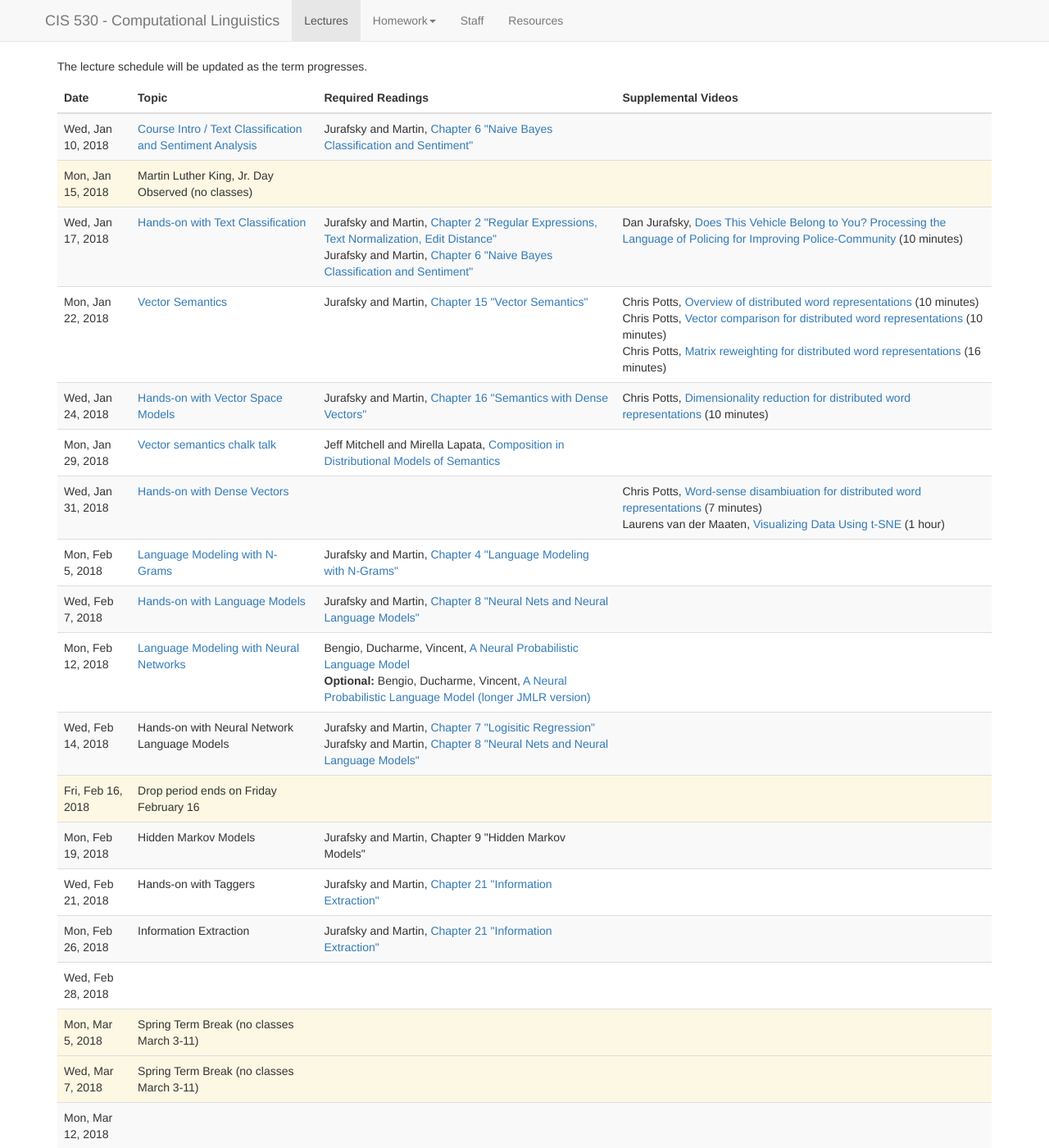
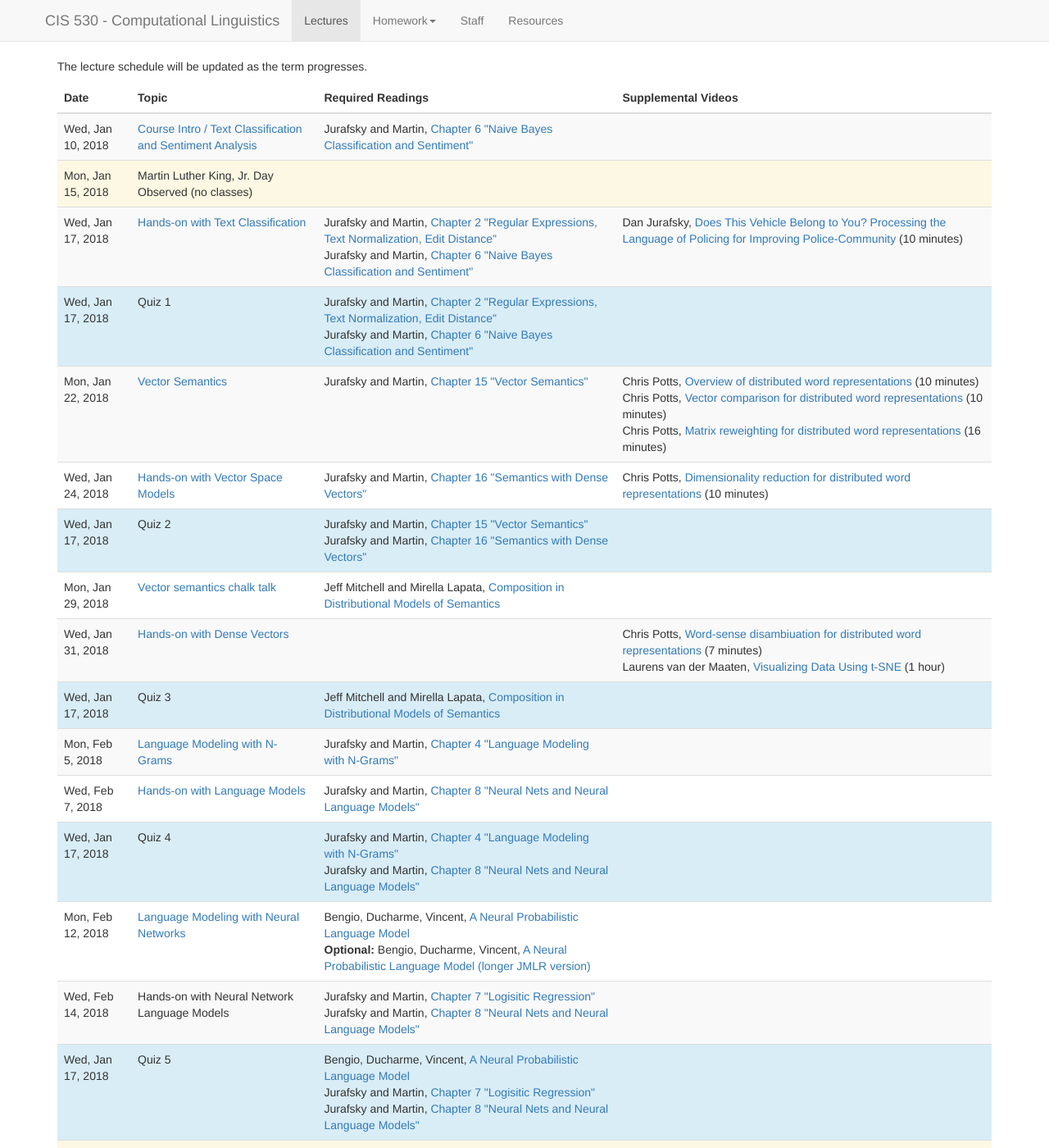
Before and after one commit to computational-linguistics-class/computational-linguistics-class.github.io, a Jekyll site: the page built from lectures.md, in a window 1280 px wide and 1400 px high. Shown: the whole window at 82% size. Built offline with Jekyll 4.4.1, drawn with Linux system fonts in a browser that asks for light colours; nearby versions of some CDN libraries; a script that is not in the unit is left out.

Commit message:
Added quizzes to the lecture schedule

```diff
--- a/_data/lectures.yaml
+++ b/_data/lectures.yaml
@@ -31,6 +31,19 @@
       url: https://vimeo.com/238231994
       length: 10 minutes
       note: This invited talk discusses Dan's work on analyzing police body camera data to see if there is a difference in police interactions with black motorists versus white motorists.  He uses text classification to categorize differnt dimensions of the conversations that happen in traffic stops.
+-
+  date: 2018-01-17
+  type: exam
+  title: Quiz 1
+  readings:
+    -
+      title: Chapter 2 "Regular Expressions, Text Normalization, Edit Distance"
+      authors: Jurafsky and Martin
+      url: https://web.stanford.edu/~jurafsky/slp3/2.pdf
+    -
+      title: Chapter 6 "Naive Bayes Classification and Sentiment"
+      authors: Jurafsky and Martin
+      url: https://web.stanford.edu/~jurafsky/slp3/6.pdf
 -
   date: 2018-01-22
   slides: slides/02-vector-semantics.pdf
@@ -72,6 +85,19 @@
       url: https://www.youtube.com/watch?v=qSA9v7ZkC7Q&index=4&list=PLfmUaIBTH8exY7fZnJss508Bp8k1R8ASG
       length: 10 minutes
 -
+  date: 2018-01-17
+  type: exam
+  title: Quiz 2
+  readings:
+    -
+      title: Chapter 15 "Vector Semantics"
+      authors: Jurafsky and Martin
+      url: https://web.stanford.edu/~jurafsky/slp3/15.pdf
+    -
+      title: Chapter 16 "Semantics with Dense Vectors"
+      authors: Jurafsky and Martin
+      url: https://web.stanford.edu/~jurafsky/slp3/16.pdf
+-
   date: 2018-01-29
   slides: slides/03-vector-semantics-chalk-talk.pdf
   title: Vector semantics chalk talk
@@ -97,6 +123,15 @@
       url: https://www.youtube.com/watch?v=RJVL80Gg3lA
       length: 1 hour
 -
+  date: 2018-01-17
+  type: exam
+  title: Quiz 3
+  readings:
+    -
+      title: Composition in Distributional Models of Semantics
+      authors: Jeff Mitchell and Mirella Lapata
+      url: http://onlinelibrary.wiley.com/doi/10.1111/j.1551-6709.2010.01106.x/epdf
+-
   date: 2018-02-05
   slides: slides/04-n-gram-language-models-chalk-talk.pdf
   title: Language Modeling with N-Grams
@@ -110,6 +145,19 @@
   slides: http://computational-linguistics-class.org/assignment5.html
   title: Hands-on with Language Models
   readings:
+    -
+      title: Chapter 8 "Neural Nets and Neural Language Models"
+      authors: Jurafsky and Martin
+      url: https://web.stanford.edu/~jurafsky/slp3/8.pdf
+-
+  date: 2018-01-17
+  type: exam
+  title: Quiz 4
+  readings:
+    -
+      title: Chapter 4 "Language Modeling with N-Grams"
+      authors: Jurafsky and Martin
+      url: https://web.stanford.edu/~jurafsky/slp3/4.pdf
     -
       title: Chapter 8 "Neural Nets and Neural Language Models"
       authors: Jurafsky and Martin
@@ -133,6 +181,23 @@
   slides:
   title: Hands-on with Neural Network Language Models
   readings:
+    -
+      title: Chapter 7 "Logisitic Regression"
+      authors: Jurafsky and Martin
+      url: https://web.stanford.edu/~jurafsky/slp3/7.pdf
+    -
+      title: Chapter 8 "Neural Nets and Neural Language Models"
+      authors: Jurafsky and Martin
+      url: https://web.stanford.edu/~jurafsky/slp3/8.pdf
+-
+  date: 2018-01-17
+  type: exam
+  title: Quiz 5
+  readings:
+    -
+      title: A Neural Probabilistic Language Model
+      authors: Bengio, Ducharme, Vincent
+      url: https://papers.nips.cc/paper/1839-a-neural-probabilistic-language-model.pdf
     -
       title: Chapter 7 "Logisitic Regression"
       authors: Jurafsky and Martin
```
